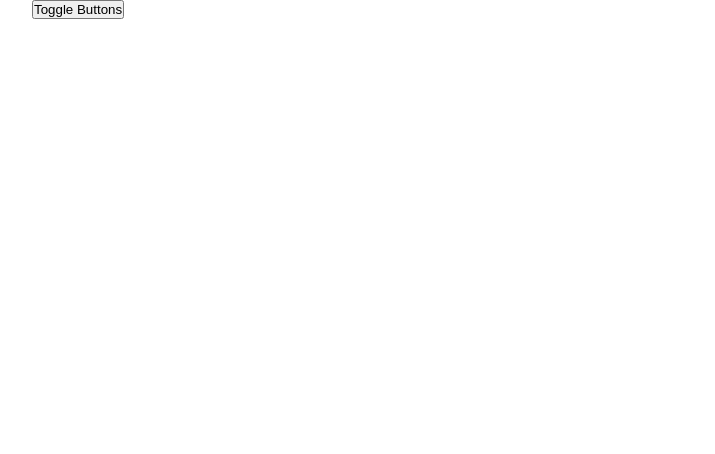
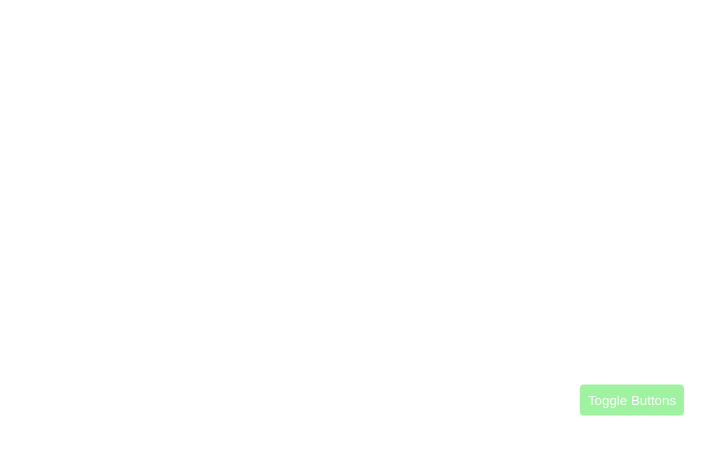
Before and after one commit to Evgenij-Maksimishin/Angular__Custom-Toggle-Buttons, an Angular app: page / in a window 1280 px wide. Shown: the top 454 px of the page, without its empty margins (8-723 px from the left). Built offline with nearby package versions, Linux system fonts and the light colour scheme.

Commit message:
Update styles

```diff
--- a/src/app/app.component.scss
+++ b/src/app/app.component.scss
@@ -1,5 +1,24 @@
-.modal-content {
-    width: 400px;
-    height: 400px;
-    background: rgb(5, 5, 29);
+
+
+.app-section {
+    .app-content {
+        .toggle-btn {
+            position: absolute;
+            top: 50%;
+            left: 50%;
+            transform: translate(-50%, -50%);
+            background: rgb(159, 242, 159);
+            color: white;
+            border: 0;
+            padding: 8px;
+            border-radius: 4px;
+            cursor: pointer;
+        }
+    }
+
+    .modal-content {
+        width: 400px;
+        height: 400px;
+        background: rgb(5, 5, 29);
+    }
 }
```
